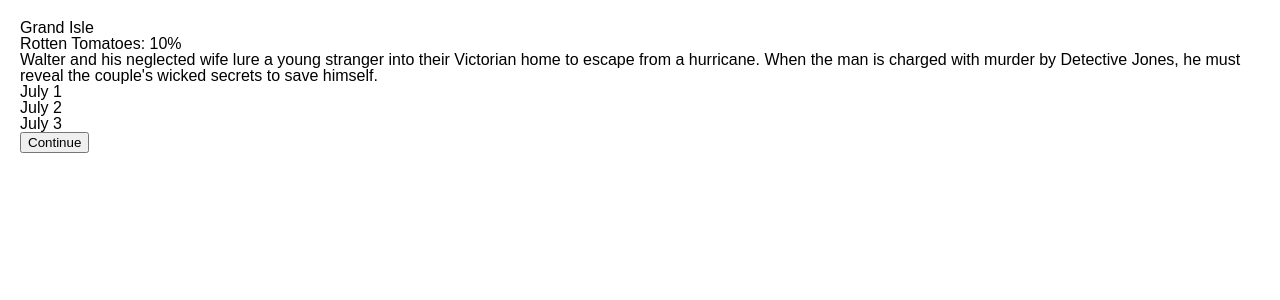
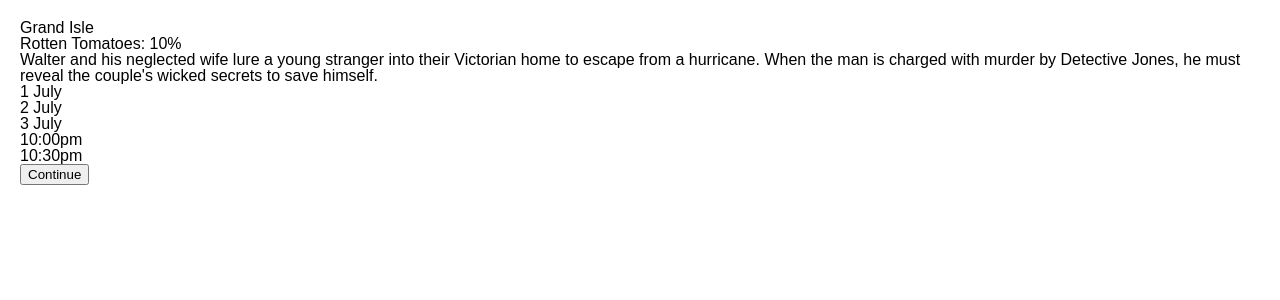
Before and after one commit to abigailboyer/movietheater, a React (Create React App) app: page /movies/new/1 in a window 1280 px wide. Shown: the top 300 px of the page. Built offline with nearby package versions, Linux system fonts and the light colour scheme.

Commit message:
add more placeholder showtimes and dates

```diff
--- a/src/checkout/Showtimes.js
+++ b/src/checkout/Showtimes.js
@@ -6,17 +6,28 @@
      call this function inside the ol below */
 
   return (
-    <ol>
+    <section id="dateTimeSelection">
+      <ol id="dates">
         <li>
-        July 1
+          1 July
         </li>
         <li>
-        July 2
+          2 July
         </li>
         <li>
-        July 3
+          3 July
         </li>
       </ol>
+
+      <ol id="showtimes">
+        <li>
+          10:00pm
+        </li>
+        <li>
+          10:30pm
+        </li>
+      </ol>
+    </section>
   )
 }
 
```
Lines whose indentation alone changed are shown as unchanged.
